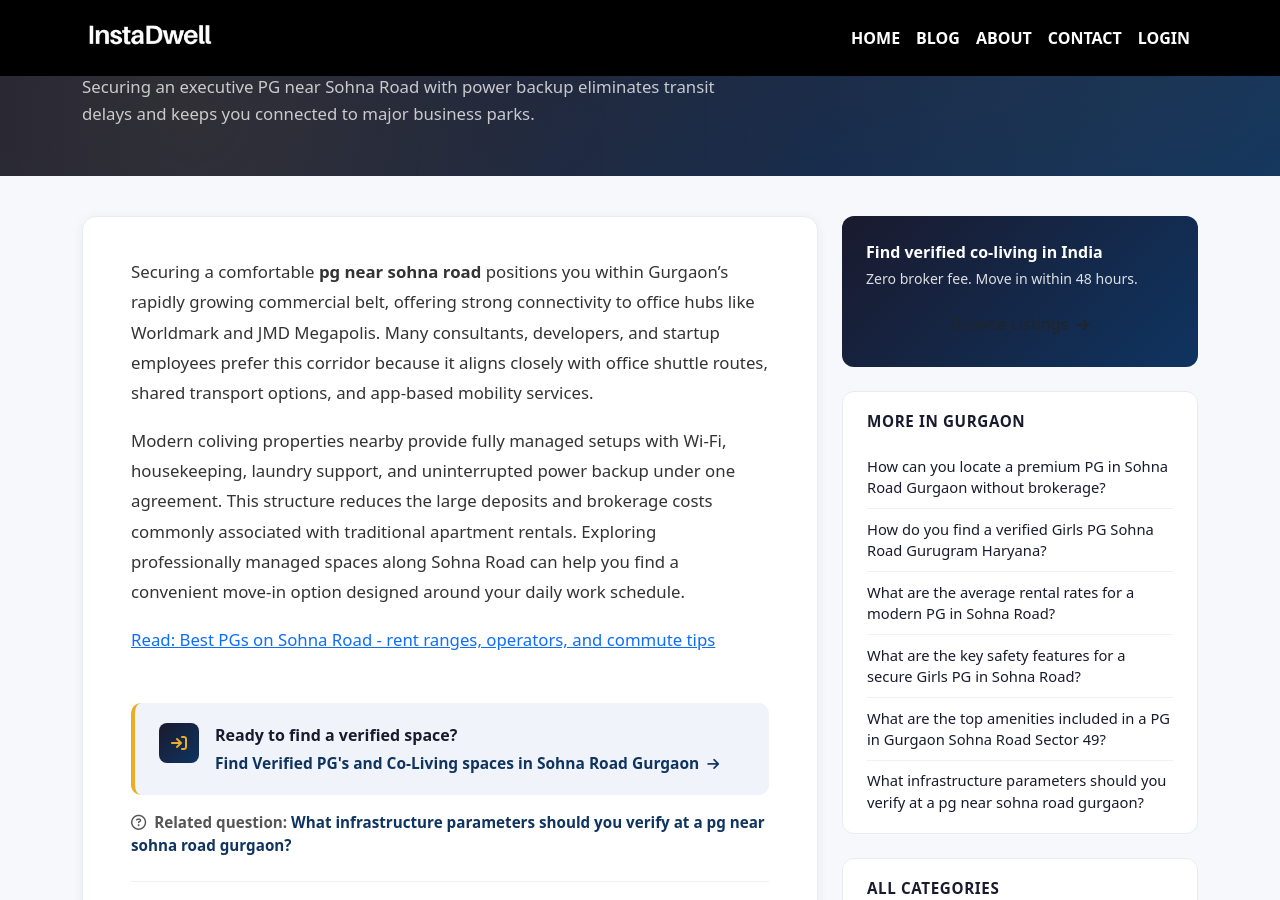
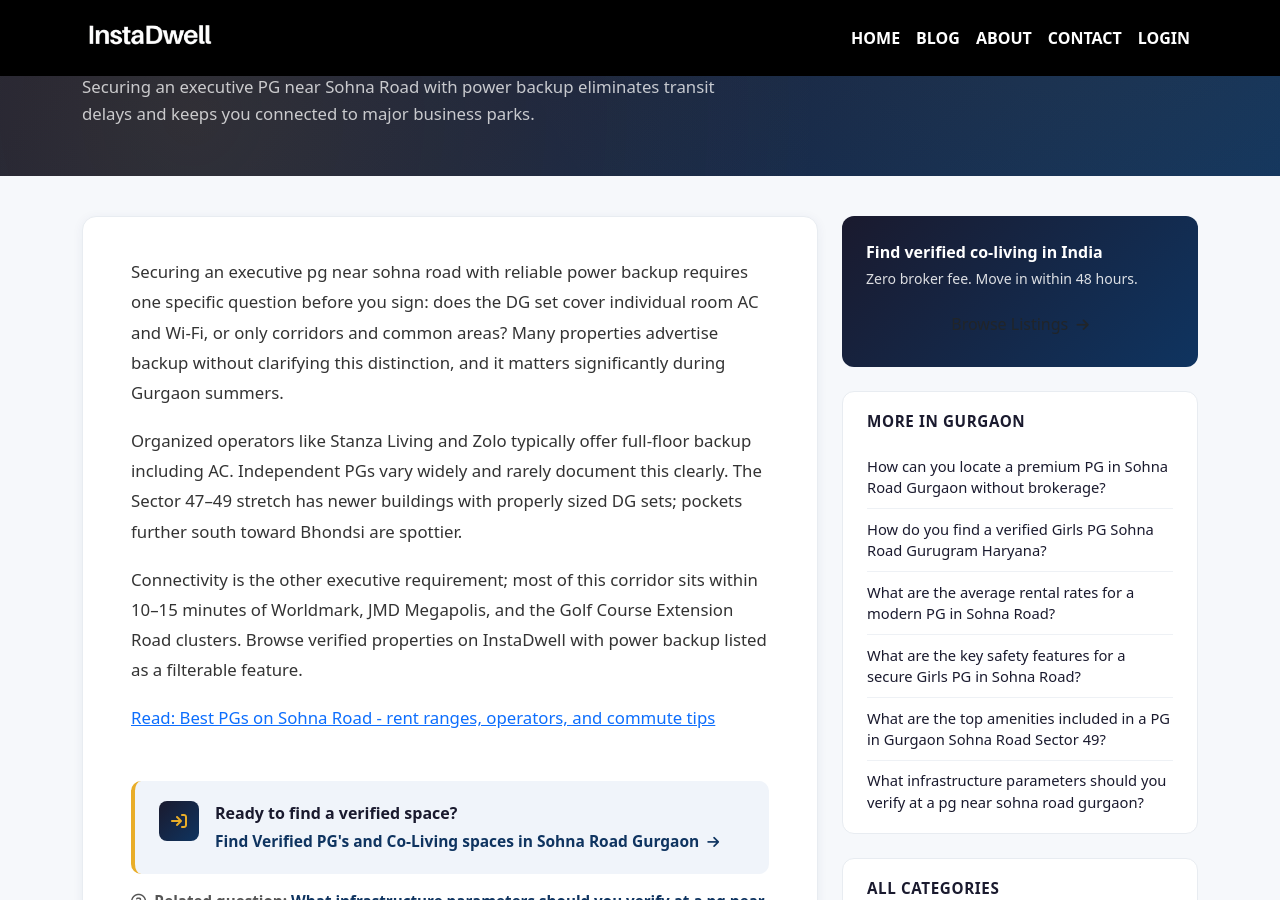
Before and after one commit to instadw/instadwell-blog, a Jekyll site: the page built from _coliving_faq/how-can-you-secure-an-executive-pg-near-sohna-road-with-power-backup.md, in a window 1280 px wide and 900 px high, scrolled down 227 px. Built offline with Jekyll 4.4.1, drawn with Linux system fonts in a browser that asks for light colours.

Commit message:
Update how-can-you-secure-an-executive-pg-near-sohna-road-with-power-backup.md

```diff
--- a/_coliving_faq/how-can-you-secure-an-executive-pg-near-sohna-road-with-power-backup.md
+++ b/_coliving_faq/how-can-you-secure-an-executive-pg-near-sohna-road-with-power-backup.md
@@ -12,8 +12,10 @@ related_faq: "what-infrastructure-parameters-should-you-verify-at-a-pg-near-sohn
 related_faq_label: "What infrastructure parameters should you verify at a pg near sohna road gurgaon?"
 ---
 
-Securing a comfortable **pg near sohna road** positions you within Gurgaon’s rapidly growing commercial belt, offering strong connectivity to office hubs like Worldmark and JMD Megapolis. Many consultants, developers, and startup employees prefer this corridor because it aligns closely with office shuttle routes, shared transport options, and app-based mobility services.
+Securing an executive pg near sohna road with reliable power backup requires one specific question before you sign: does the DG set cover individual room AC and Wi-Fi, or only corridors and common areas? Many properties advertise backup without clarifying this distinction, and it matters significantly during Gurgaon summers.
 
-Modern coliving properties nearby provide fully managed setups with Wi-Fi, housekeeping, laundry support, and uninterrupted power backup under one agreement. This structure reduces the large deposits and brokerage costs commonly associated with traditional apartment rentals. Exploring professionally managed spaces along Sohna Road can help you find a convenient move-in option designed around your daily work schedule.
+Organized operators like Stanza Living and Zolo typically offer full-floor backup including AC. Independent PGs vary widely and rarely document this clearly. The Sector 47–49 stretch has newer buildings with properly sized DG sets; pockets further south toward Bhondsi are spottier.
+
+Connectivity is the other executive requirement; most of this corridor sits within 10–15 minutes of Worldmark, JMD Megapolis, and the Golf Course Extension Road clusters. Browse verified properties on InstaDwell with power backup listed as a filterable feature.
 
 [Read: Best PGs on Sohna Road - rent ranges, operators, and commute tips](https://instadwell.com/blog/pg-sohna-road-gurgaon)
```
